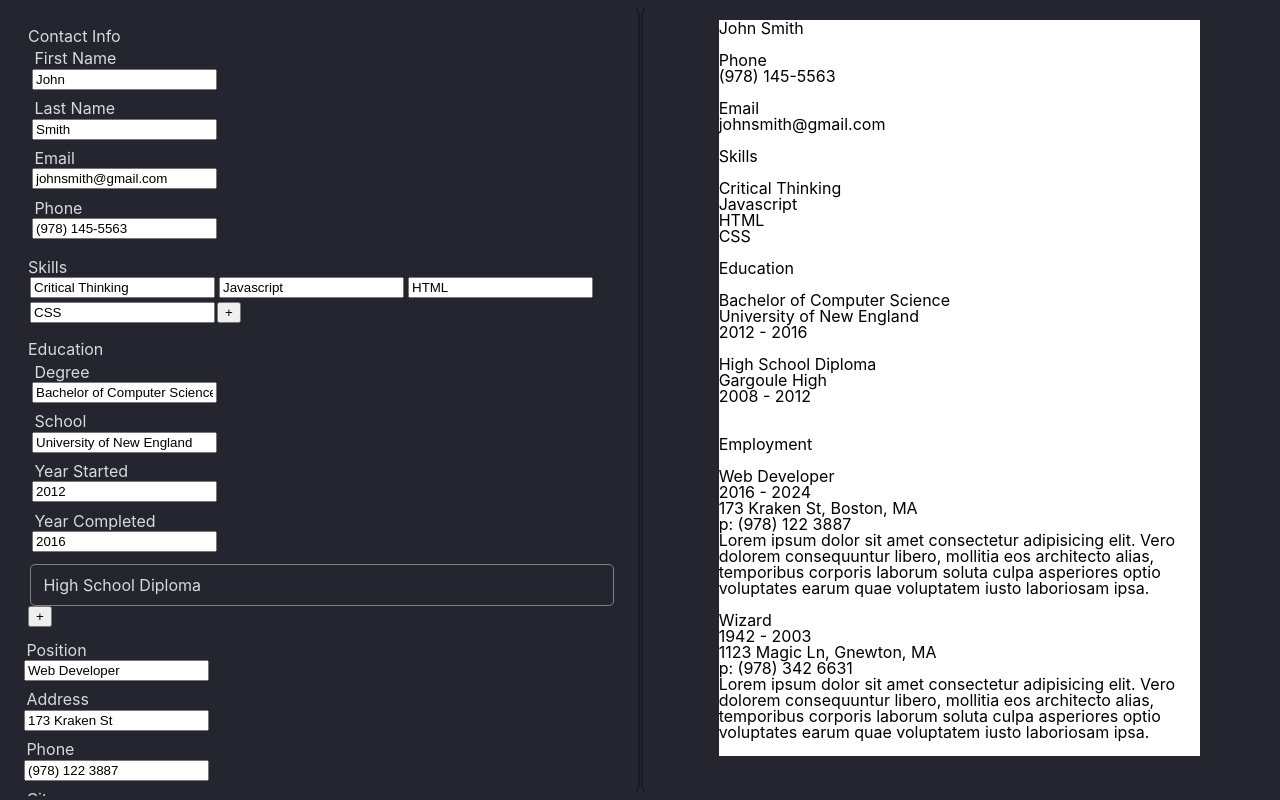
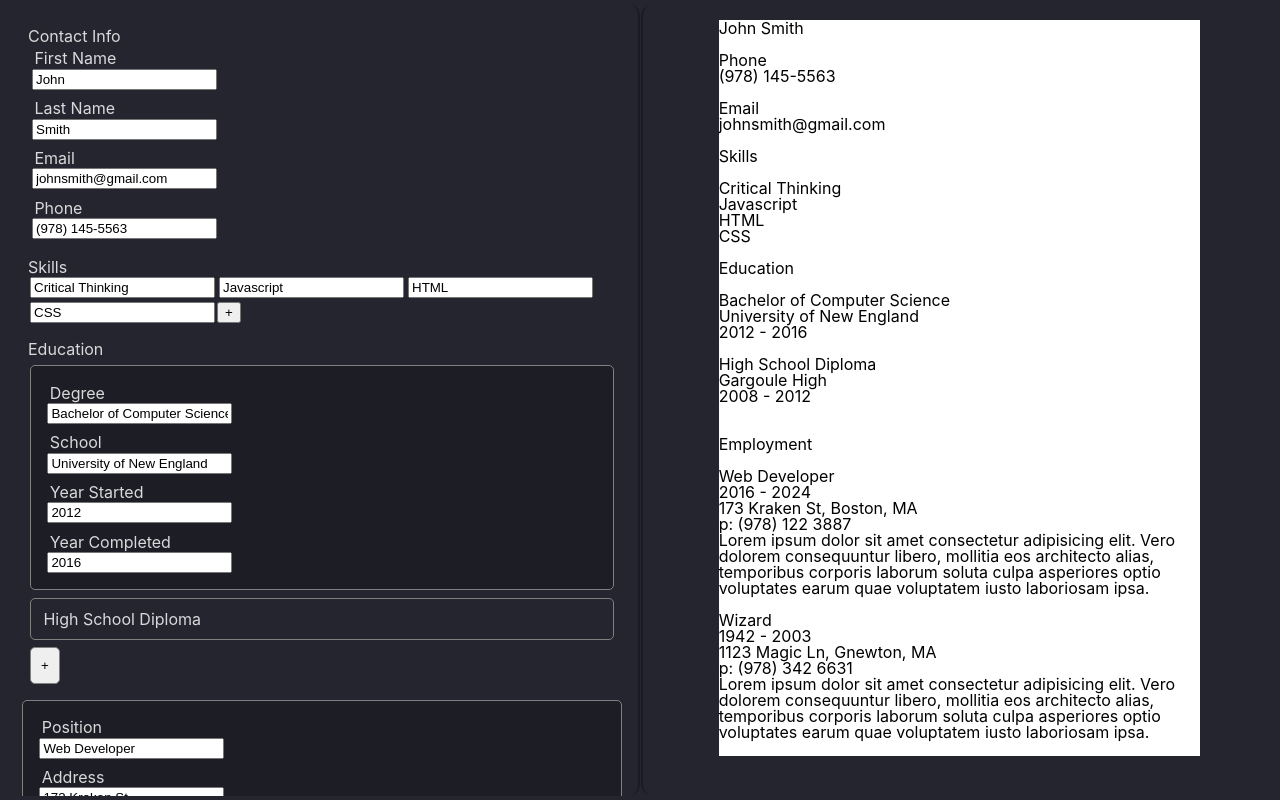
Before and after one commit to DarxyDev/CV-Generator, a React (Vite) app: page / in a window 1280 px wide. Built offline with nearby package versions, Linux system fonts and the light colour scheme.

Commit message:
converted Education css to SelectableCategory for consitency

```diff
--- a/src/components/Form.jsx
+++ b/src/components/Form.jsx
@@ -87,14 +87,17 @@ function Skills({ formData, setFormData }) {
 function SelectableCategory({ children, onAddItem, categoryChildIndex = 0, valueKey = 'value' }) {
     const [currentIndex, setCurrentIndex] = useState(0);
     return (
-        <div>
+        <div className='SC'>
             {children.map((child, index) => {
-                if (index === currentIndex)
+                if (index === currentIndex) {
                     return (
-                        child
+                        <div key={child.key + 'selectedCategory'} className='SC_selected'>
+                            {child}
+                        </div>
                     )
+                }
                 return (
-                    <div key={child.key + "subCategory"} className='Education-not-selected' onClick={(e) => { setCurrentIndex(index) }}>
+                    <div key={child.key + "subCategory"} className='SC_not-selected' onClick={(e) => { setCurrentIndex(index) }}>
                         {child.props.children[categoryChildIndex].props[valueKey]}
                     </div>
                 )
@@ -107,7 +110,6 @@ function SelectableCategory({ children, onAddItem, categoryChildIndex = 0, value
     )
 }
 function Education({ formData, setFormData }) {
-    //const [currentIndex, setCurrentIndex] = useState(0);
     function onChange(e, index, formKey) {
         const newFormData = { ...formData };
         newFormData.education[index][formKey] = e.target.value;
@@ -124,7 +126,6 @@ function Education({ formData, setFormData }) {
         const newFormData = { ...formData };
         newFormData.education.push(newEducation);
         setFormData(newFormData);
-        //setCurrentIndex(newFormData.education.length - 1);
     }
     return (
         <div className='Education'>
--- a/src/styles/Form.css
+++ b/src/styles/Form.css
@@ -33,23 +33,22 @@
 
 .Education {}
 
-.Education-selected{
+.SC_selected{
     background-color:var(--Form_tint-dark-low);
     border-radius: var(--Form_default_border);
 
 }
-.Education-not-selected, .Education > button{
+.SC_selected, .SC_not-selected, .SC > .AddItemButton{
     margin-top: var(--Form_pad-large);
     margin-left: var(--Form_pad-small);
     padding: var(--Form_pad-xlarge);
 
-    cursor:pointer;
-
     border-radius: var(--Form_default_border);
     border: 1px grey solid;
 }
-.Education-not-selected:hover{
+.SC_not-selected:hover{
     background-color: var(--Form_tint-light-low);
+    cursor:pointer;
 }
 
 .Employment {}
```
